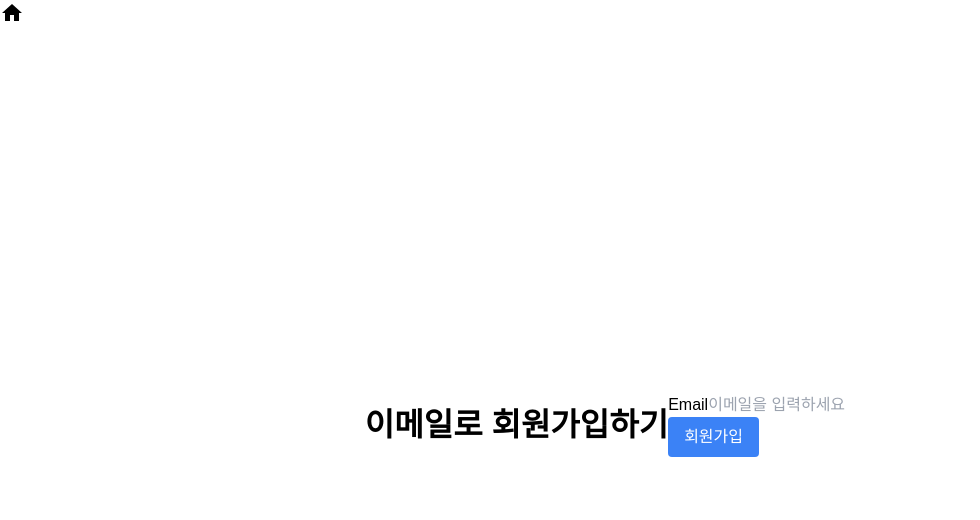
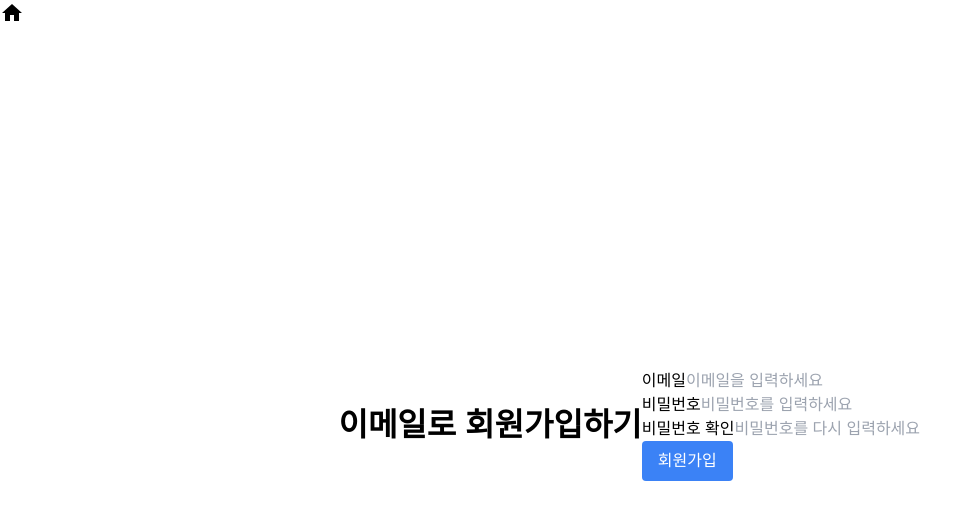
Before and after one commit to bora001/work-flows-demo, a Next.js app: page /join/email in a window 1280 px wide. Shown: the top 520 px of the page, without its empty margins (0-980 px from the left). Built offline with nearby package versions, Linux system fonts and the light colour scheme; no server answers.

Commit message:
[feat] firebase setting & email setting (signup, login)

```diff
--- a/package.json
+++ b/package.json
@@ -16,7 +16,8 @@
     "firebase": "^11.0.2",
     "next": "15.0.3",
     "react": "19.0.0-rc-66855b96-20241106",
-    "react-dom": "19.0.0-rc-66855b96-20241106"
+    "react-dom": "19.0.0-rc-66855b96-20241106",
+    "react-hook-form": "^7.53.2"
   },
   "devDependencies": {
     "@types/node": "^20",
--- a/src/app/join/email/page.tsx
+++ b/src/app/join/email/page.tsx
@@ -1,27 +1,12 @@
-import React from "react";
+import JoinForm from "@/components/Join/JoinForm";
 
-const page = () => {
+const Page = () => {
   return (
     <div className="center flex-col gap-5">
       <h1 className="title">이메일로 회원가입하기</h1>
-      <form className="flex flex-col gap-3">
-        <div className="flex gap-3">
-          <label htmlFor="email">Email</label>
-          <input
-            type="email"
-            id="email"
-            name="email"
-            placeholder="이메일을 입력하세요"
-            required
-          />
-        </div>
-
-        <button className="btn" type="submit">
-          회원가입
-        </button>
-      </form>
+      <JoinForm />
     </div>
   );
 };
 
-export default page;
+export default Page;
--- /dev/null
+++ b/src/components/FormHelper.tsx
@@ -0,0 +1,29 @@
+import { UseFormRegisterReturn } from "react-hook-form";
+type FormHelperType = {
+  error?: string;
+  type: string;
+  label: string;
+  placeholder: string;
+  register?: UseFormRegisterReturn;
+  id: string;
+};
+const FormHelper = ({
+  id,
+  type,
+  error,
+  label,
+  placeholder,
+  register,
+}: FormHelperType) => {
+  return (
+    <div className="flex flex-col gap-2">
+      <div className="flex gap-3">
+        <label htmlFor={id}>{label}</label>
+        <input type={type} {...register} placeholder={placeholder} />
+      </div>
+      {error && <p className="text-red-500 text-xs">* {error}</p>}
+    </div>
+  );
+};
+
+export default FormHelper;
--- /dev/null
+++ b/src/components/Join/JoinForm.tsx
@@ -0,0 +1,93 @@
+"use client";
+
+import { useForm } from "react-hook-form";
+import FormHelper from "../FormHelper";
+import { createUserWithEmailAndPassword } from "firebase/auth";
+import { auth } from "@/lib/firebase";
+import { useRouter } from "next/navigation";
+import { FormData } from "@/constants/constants";
+// interface SignUpFormData {
+//   email: string;
+//   password: string;
+//   confirmPassword: string;
+// }
+
+const JoinForm = () => {
+  const router = useRouter();
+  const {
+    register,
+    handleSubmit,
+    formState: { errors, isSubmitting },
+    getValues,
+  } = useForm<FormData>();
+
+  const handleSignUp = async (data: FormData) => {
+    const { email, password } = data;
+    const userCredential = await createUserWithEmailAndPassword(
+      auth,
+      email,
+      password
+    );
+    if (userCredential.user) {
+      router.push("/");
+    }
+  };
+
+  const validatePasswordMatch = (value: string) => {
+    if (value !== getValues("password")) {
+      return "비밀번호가 일치하지 않습니다."; // 비밀번호 불일치 메시지
+    }
+    return true;
+  };
+
+  return (
+    <form className="flex flex-col gap-3" onSubmit={handleSubmit(handleSignUp)}>
+      <FormHelper
+        id="email"
+        type="email"
+        label="이메일"
+        error={errors.email?.message}
+        register={{
+          ...register("email", {
+            required: "이메일을 입력해주세요.", // 이메일 필드의 required 메시지
+          }),
+        }}
+        placeholder="이메일을 입력하세요"
+      />
+
+      <FormHelper
+        id="password"
+        type="password"
+        label="비밀번호"
+        error={errors.password?.message}
+        register={{
+          ...register("password", {
+            required: "비밀번호를 입력해주세요.",
+            minLength: { value: 6, message: "6자 이상 입력해주세요" },
+          }),
+        }}
+        placeholder="비밀번호를 입력하세요"
+      />
+      <FormHelper
+        id="confirmPassword"
+        type="password"
+        label="비밀번호 확인"
+        error={errors.confirmPassword?.message}
+        register={{
+          ...register("confirmPassword", {
+            required: "비밀번호를 다시 입력해주세요",
+            minLength: { value: 6, message: "6자 이상 입력해주세요" },
+            validate: validatePasswordMatch,
+          }),
+        }}
+        placeholder="비밀번호를 다시 입력하세요"
+      />
+
+      <button className="btn" type="submit" disabled={isSubmitting}>
+        회원가입
+      </button>
+    </form>
+  );
+};
+
+export default JoinForm;
--- /dev/null
+++ b/src/constants/constants.ts
@@ -0,0 +1,5 @@
+export interface FormData {
+  email: string;
+  password: string;
+  confirmPassword: string;
+}
--- /dev/null
+++ b/src/lib/firebase.ts
@@ -0,0 +1,23 @@
+import { initializeApp } from "firebase/app";
+import { getFirestore } from "firebase/firestore";
+import { getAuth } from "firebase/auth";
+
+// Firebase 설정 객체
+const firebaseConfig = {
+  apiKey: process.env.NEXT_PUBLIC_FIREBASE_API_KEY,
+  authDomain: process.env.NEXT_PUBLIC_FIREBASE_AUTH_DOMAIN,
+  projectId: process.env.NEXT_PUBLIC_FIREBASE_PROJECT_ID,
+  storageBucket: process.env.NEXT_PUBLIC_FIREBASE_STORAGE_BUCKET,
+  messagingSenderId: process.env.NEXT_PUBLIC_FIREBASE_MESSAGING_SENDER_ID,
+  appId: process.env.NEXT_PUBLIC_FIREBASE_APP_ID,
+  measurementId: process.env.NEXT_PUBLIC_FIREBASE_MEASUREMENT_ID,
+};
+
+// Firebase 앱 초기화
+const app = initializeApp(firebaseConfig);
+
+// Firestore와 Auth 객체를 초기화
+export const db = getFirestore(app);
+export const auth = getAuth(app);
+
+export default app;
```
Also changed, not shown: src/app/login/page.tsx (+2 -20 lines), src/app/page.tsx (+2 -9 lines), src/components/Home/HomePage.tsx (added, +32 -0 lines), src/components/Login/LoginForm.tsx (added, +82 -0 lines), src/hooks/useIsLogin.tsx (added, +29 -0 lines), 1 other file (tests, documents, lock files or other folders).
